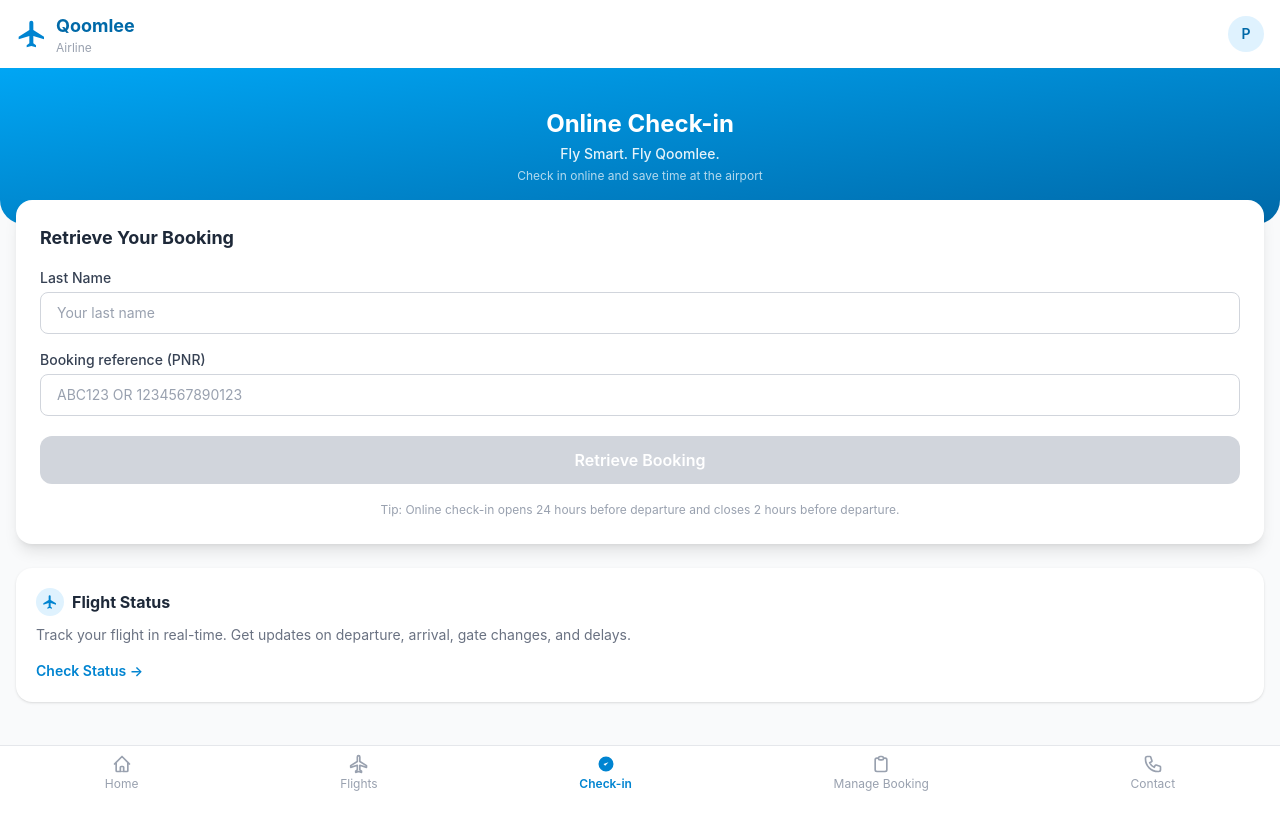
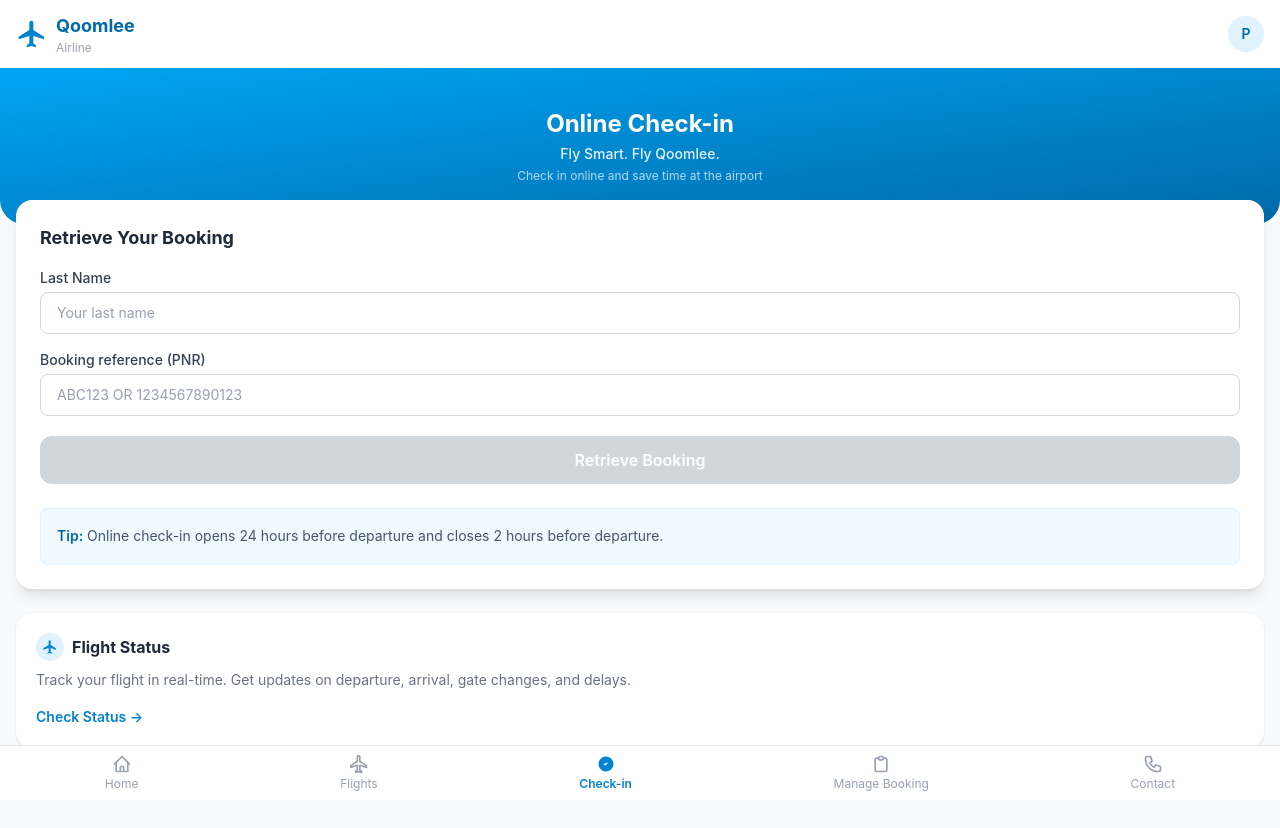
Before and after one commit to AnuchitO/course-reactjs, a React (Vite) app in the folder demo/02-qoomlee/: page / in a window 1280 px wide. Before the commit the page ends 800 px from the top, so only its background shows below. Built offline with nearby package versions, Linux system fonts and the light colour scheme.

Commit message:
demo: add style for Tip explain

```diff
--- a/demo/02-qoomlee/src/components/BookingForm.tsx
+++ b/demo/02-qoomlee/src/components/BookingForm.tsx
@@ -74,18 +74,19 @@ export default function BookingForm({ onSuccess }: BookingFormProps) {
       <button
         type="submit"
         disabled={isDisabled}
-        className={`w-full font-semibold py-3 rounded-xl transition-colors text-white ${
-          isDisabled
+        className={`w-full font-semibold py-3 rounded-xl transition-colors text-white ${isDisabled
             ? 'bg-gray-300 cursor-not-allowed'
             : 'bg-sky-600 hover:bg-sky-700'
-        }`}
+          }`}
       >
         Retrieve Booking
       </button>
 
-      <p className="text-xs text-gray-400 mt-4 text-center leading-relaxed">
-        Tip: Online check-in opens 24 hours before departure and closes 2 hours before departure.
-      </p>
+      <div className="mt-5 sm:mt-6 p-3.5 sm:p-4 bg-sky-50 rounded-lg border border-sky-100">
+        <p className="text-xs sm:text-sm text-slate-600 leading-relaxed">
+          <span className="font-semibold text-sky-700">Tip:</span> Online check-in opens 24 hours before departure and closes 2 hours before departure.
+        </p>
+      </div>
     </form>
   )
 }
--- a/demo/02-qoomlee/src/demo/CheckInDemo.tsx
+++ b/demo/02-qoomlee/src/demo/CheckInDemo.tsx
@@ -63,9 +63,12 @@ function BookingForm() {
         Retrieve Booking
       </button>
 
-      <p className="text-xs text-gray-400 mt-4 text-center leading-relaxed">
-        Tip: Online check-in opens 24 hours before departure and closes 2 hours before departure.
-      </p>
+      <div className="mt-5 sm:mt-6 p-3.5 sm:p-4 bg-sky-50 rounded-lg border border-sky-100">
+        <p className="text-xs sm:text-sm text-slate-600 leading-relaxed">
+          <span className="font-semibold text-sky-700">Tip:</span> Online check-in opens 24 hours before departure and closes 2 hours before departure.
+        </p>
+      </div>
+
     </form>
   )
 }
```
